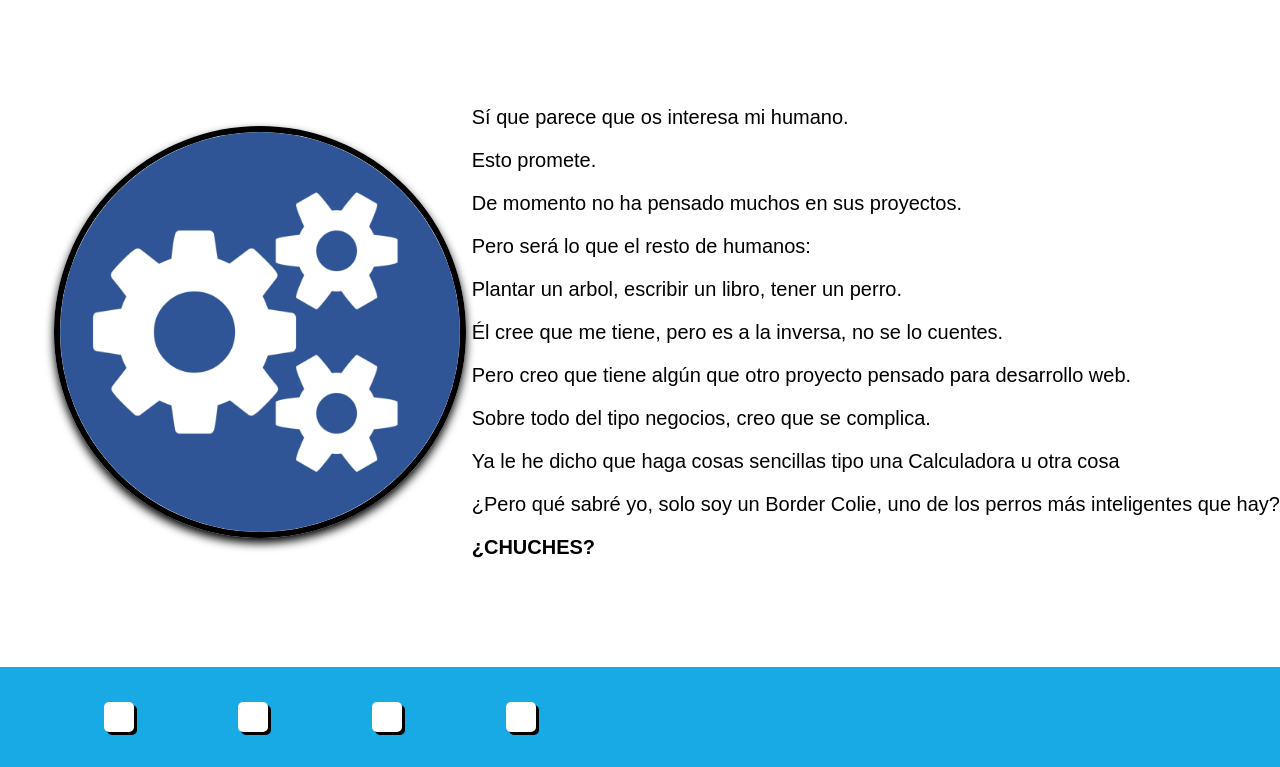
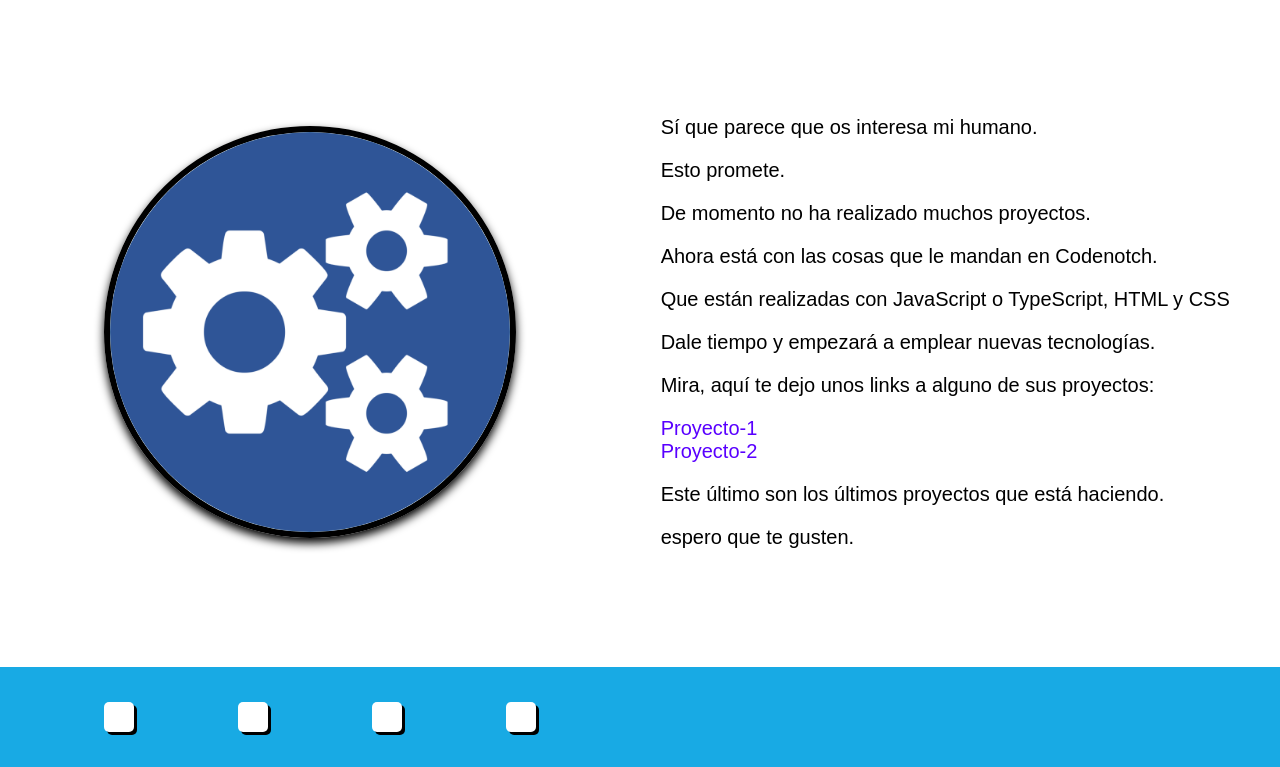
Before and after one commit to JesusMunnoz/JesusMunnoz.github.io, a plain HTML site: page proyects.html in a window 1280 px wide. Shown: the part 103-870 px from the top of the page. Drawn offline with Linux system fonts and the light colour scheme.

Commit message:
actualizado proyectos

```diff
--- a/proyects.html
+++ b/proyects.html
@@ -39,15 +39,15 @@
         <div class="info">
             <p>Sí que parece que os interesa mi humano.</p>
             <p>Esto promete.</p>
-            <p>De momento no ha pensado muchos en sus proyectos.</p>
-            <p>Pero será lo que el resto de humanos:</p>
-            <p>Plantar un arbol, escribir un libro, tener un perro.</p>
-            <p>Él cree que me tiene, pero es a la inversa, no se lo cuentes.</p>
-            <p>Pero creo que tiene algún que otro proyecto pensado para desarrollo web.</p>
-            <p>Sobre todo del tipo negocios, creo que se complica.</p>
-            <p>Ya le he dicho que haga cosas sencillas tipo una Calculadora u otra cosa</p>
-            <p>¿Pero qué sabré yo, solo soy un Border Colie, uno de los perros más inteligentes que hay?</p>
-            <p class="p1">¿CHUCHES?</p>
+            <p>De momento no ha realizado muchos proyectos.</p>
+            <p>Ahora está con las cosas que le mandan en Codenotch.</p>
+            <p>Que están realizadas con JavaScript o TypeScript, HTML y CSS</p>
+            <p>Dale tiempo y empezará a emplear nuevas tecnologías.</p>
+            <p>Mira, aquí te dejo unos links a alguno de sus proyectos:</p>
+            <a class="proyects" href="https://github.com/JesusMunnoz/Reto1"> Proyecto-1</a><br>
+            <a class="proyects" href="https://github.com/JesusMunnoz/Maquetaci-n">Proyecto-2</a>
+            <p>Este último son los últimos proyectos que está haciendo.</p>
+            <p>espero que te gusten.</p>
         </div>
 
     </div>
--- a/styleProyects.css
+++ b/styleProyects.css
@@ -128,6 +128,11 @@ p{
     font-weight: bold;
 }
 
+.proyects{
+    color:#5900ff;
+    text-decoration: none;
+}
+
 
 .footr{
     height: 100px;
```
Also changed, not shown: styleDescription.css (+4 -4 lines).
